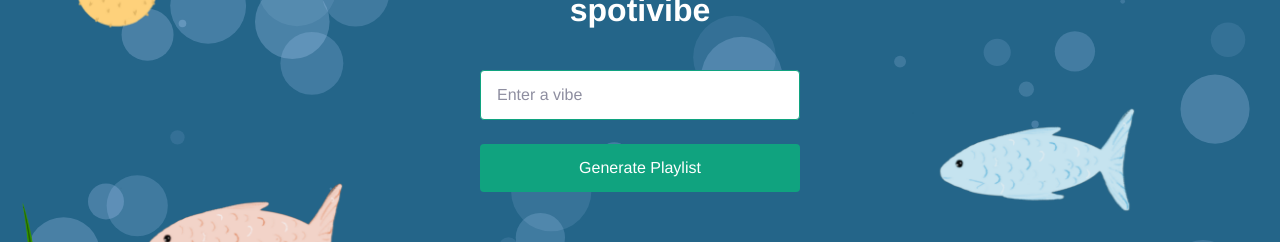
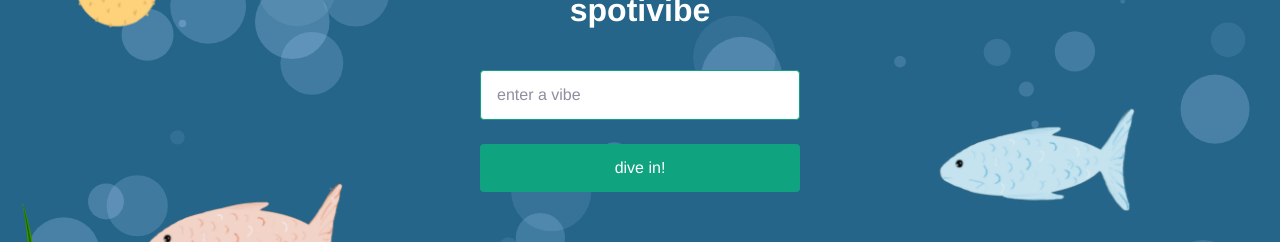
Before and after one commit to zhangjuliet/spotivibe, a Next.js app: page / in a window 1280 px wide. Shown: the part 163-405 px from the top of the page. Built offline with nearby package versions, Linux system fonts and the light colour scheme; a web font is replaced by a local one.

Commit message:
Aesthetics

```diff
--- a/pages/index.js
+++ b/pages/index.js
@@ -206,11 +206,11 @@ export default function Home() {
           <input
             type="text"
             name="vibe"
-            placeholder="Enter a vibe"
+            placeholder="enter a vibe"
             value={vibeInput}
             onChange={(e) => setVibeInput(e.target.value)}
           />
-          <input type="submit" value="Generate Playlist" />
+          <input type="submit" value="dive in!" />
         </form>
         <div className={styles.result}>{result.map((item, index) => (
           <div key={index}>{item}</div>
@@ -326,8 +326,6 @@ export default function Home() {
             height="300"
             width = "150"
           />
-
-
           <img
             src="seaweed-transparent-background-2.png"
             //ref={gifRef}
@@ -356,8 +354,6 @@ export default function Home() {
             height="100"
             width = "200"
           />
-
-
       </div>
     </div>
   );
--- a/pages/index.module.css
+++ b/pages/index.module.css
@@ -65,13 +65,12 @@
   cursor: pointer;
 }
 .main .result {
-  font-weight: bold;
   margin-top: 40px;
+  color: rgb(233, 233, 233);
 }
 .background {
   background-color: #3d479d;
 }
 .fish {
   bottom:0;
-
 }
```
